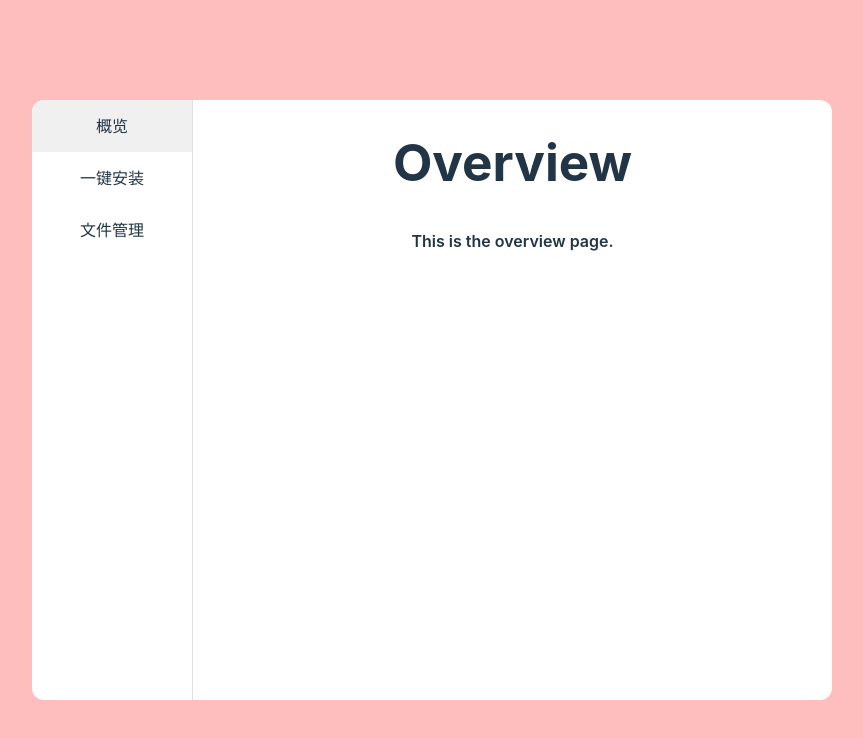
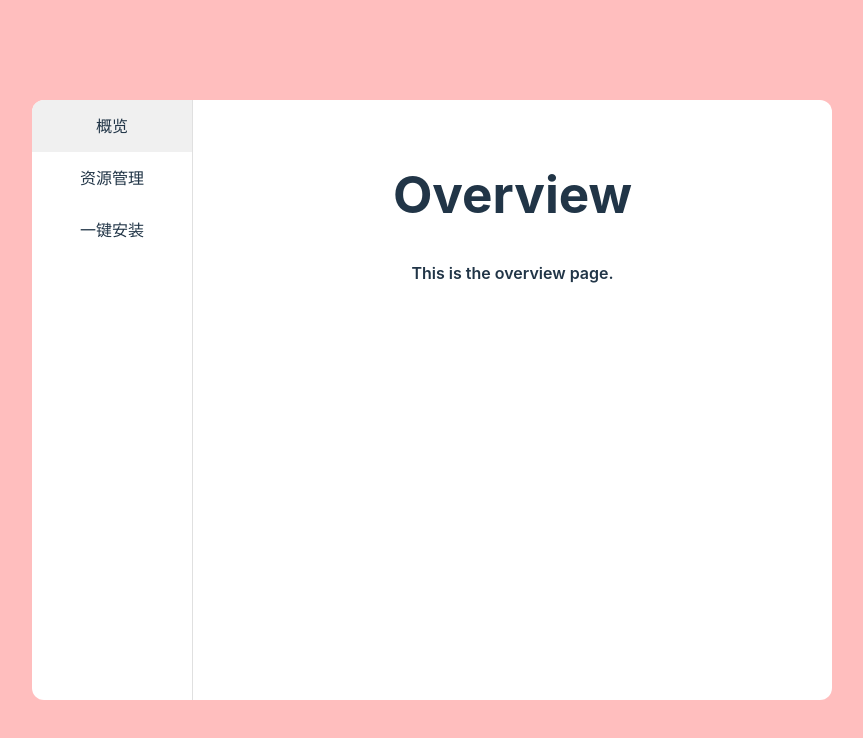
Before and after one commit to xiebiao360/light-guide, a Vue app in the folder web/: page / in a window 1280 px wide. Shown: the top 738 px of the page, without its empty margins (208-1071 px from the left). Built offline with nearby package versions, Linux system fonts and the light colour scheme.

Commit message:
调整路由配置，重新排列安装和文件管理路径，并更新首页导航项样式

```diff
--- a/web/src/router/routes/index.js
+++ b/web/src/router/routes/index.js
@@ -13,14 +13,14 @@ const routes = [
         component: () => import('@/views/overview/Index.vue'),
       },
       {
+        name: 'file-manager',
+        path: '/file-manager',
+        component: () => import('@/views/file-manager/Index.vue'),
+      },
+      {
         name: 'install',
         path: '/install',
         component: () => import('@/views/install/Index.vue'),
-      },
-      {
-        name: 'file-manager',
-        path: '/file-manager',
-        component: () => import('@/views/file-manager/Index.vue'),
       },
     ],
   },
--- a/web/src/views/HomeView.vue
+++ b/web/src/views/HomeView.vue
@@ -3,8 +3,8 @@ import { useRouter } from 'vue-router'
 const router = useRouter()
 const navs = [
   { name: '概览', path: '/overview' },
+  { name: '资源管理', path: '/file-manager' },
   { name: '一键安装', path: '/install' },
-  { name: '文件管理', path: '/file-manager' },
 ]
 const goto = path => router.push(path)
 
@@ -62,6 +62,8 @@ const isActive = path => {
 .content {
   flex: 1;
   height: 100%;
+  padding: 2rem;
+  box-sizing: border-box;
 }
 .active {
   background-color: #f0f0f0;
```
